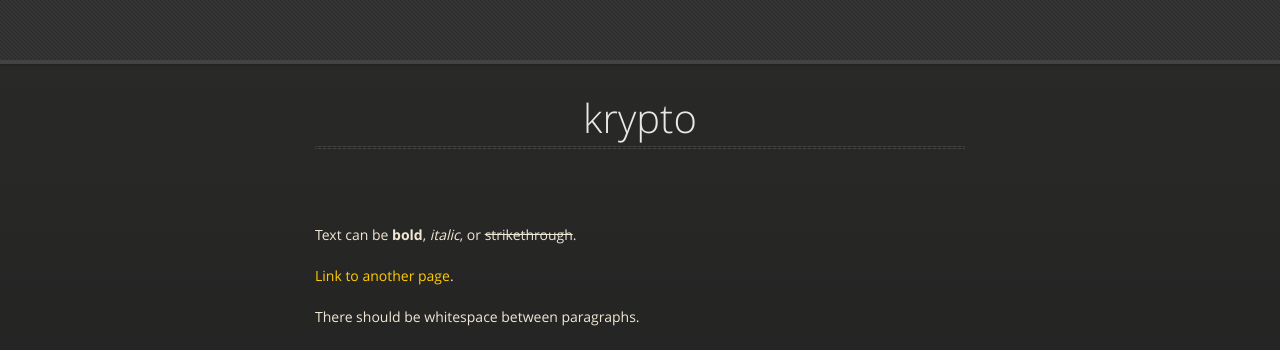
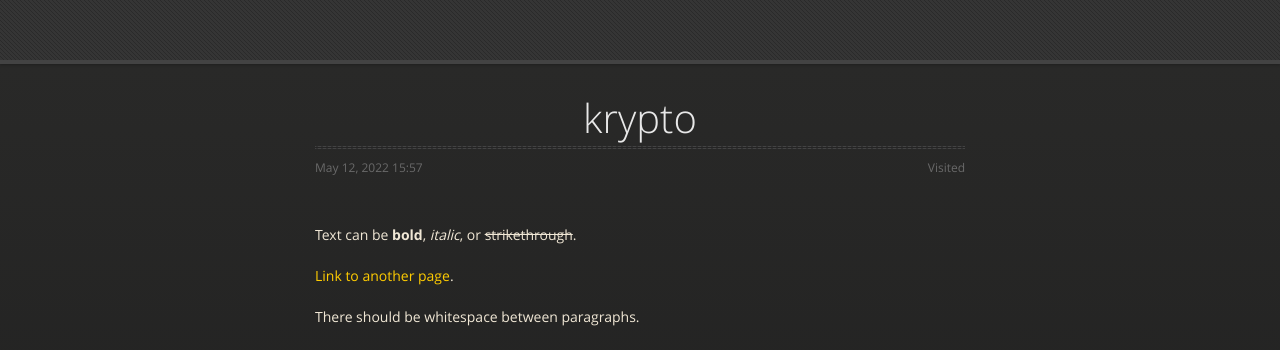
Before and after one commit to longlongyang/longlongyang.github.io, a Jekyll site: the page built from index.md, in a window 1280 px wide. Shown: the top 350 px of the page. Built offline with Jekyll 4.4.1, drawn with Linux system fonts in a browser that asks for light colours; comment, search, counter and statistics services are not loaded.

Commit message:
update default
Signed-off-by: Longlong Yang <longlong.yang@intel.com>

```diff
--- a/_layouts/default.html
+++ b/_layouts/default.html
@@ -8,6 +8,7 @@
     <link rel="stylesheet" href="{{ '/assets/css/style.css?v=' | append: site.github.build_revision | relative_url }}">
     <script src="https://code.jquery.com/jquery-1.12.4.min.js" integrity="sha256-ZosEbRLbNQzLpnKIkEdrPv7lOy9C27hHQ+Xp8a4MxAQ=" crossorigin="anonymous"></script>
     <script src="{{ '/assets/js/respond.js' | relative_url }}"></script>
+    <script async src="//busuanzi.ibruce.info/busuanzi/2.3/busuanzi.pure.mini.js"></script>
     <!--[if lt IE 9]>
       <script src="//html5shiv.googlecode.com/svn/trunk/html5.js"></script>
     <![endif]-->
@@ -30,8 +31,10 @@
 
       <section>
         <div id="title">
-          <h1>{{ site.title }}</h1>
+          <h1>{{ site.title | default: site.github.repository_name }}</h1>
           <hr>
+          <span class="stat left"> {{ site.post_date | default: "May 12, 2022 15:57" }}</span>
+          <span class="stat right" id="busuanzi_container_page_pv"><span id="busuanzi_value_page_pv"></span> Visited</span>
         </div>
 
         {{ content }}
--- a/_sass/jekyll-theme-midnight.scss
+++ b/_sass/jekyll-theme-midnight.scss
@@ -258,8 +258,8 @@ section {
       text-align: center;
     }
 
-    .credits {
-      font-size: 11px;
+    .stat {
+      font-size: 12px;
       font-family: 'OpenSansRegular', "Helvetica Neue", Helvetica, Arial, sans-serif;
       font-weight: normal;
       color: #696969;
--- a/index.md
+++ b/index.md
@@ -1,5 +1,6 @@
 ---
 layout: default
+site.post_date: "May 12, 2022 16:57"
 ---
 
 Text can be **bold**, _italic_, or ~~strikethrough~~.
```
